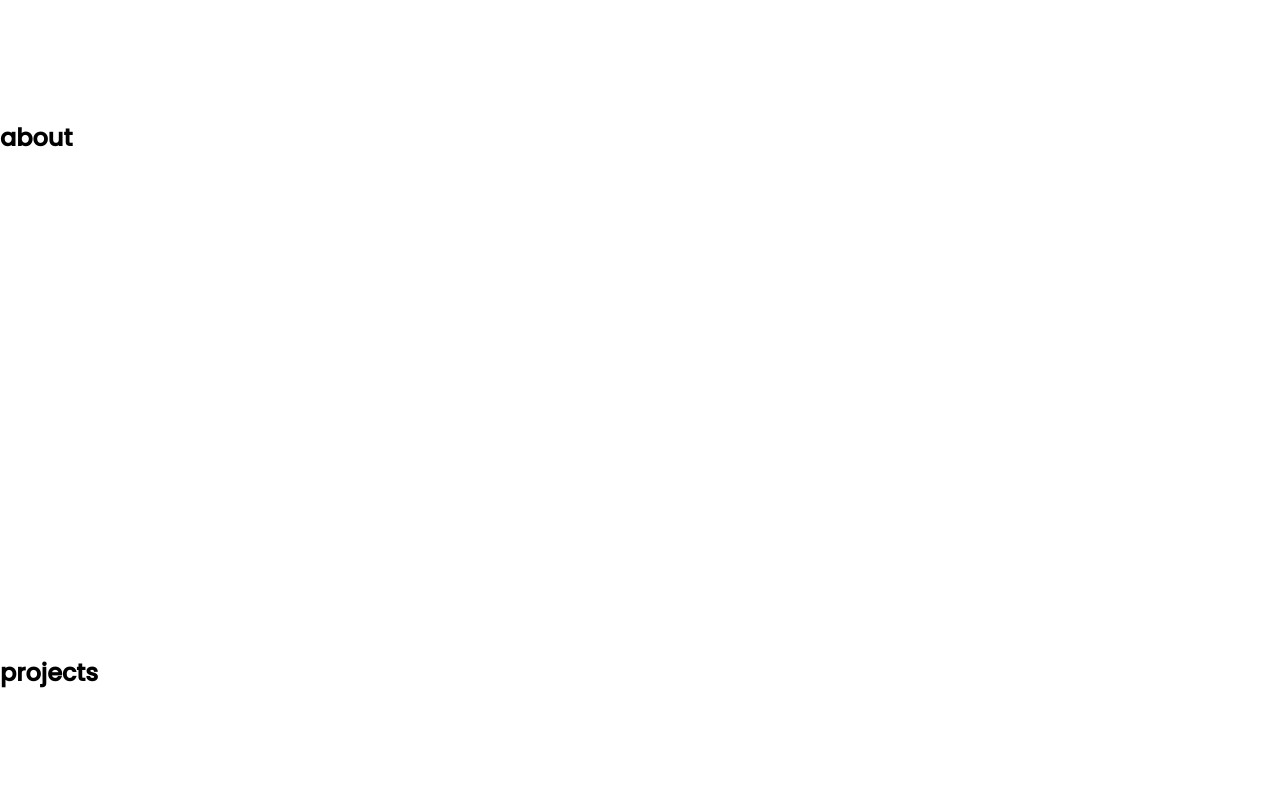
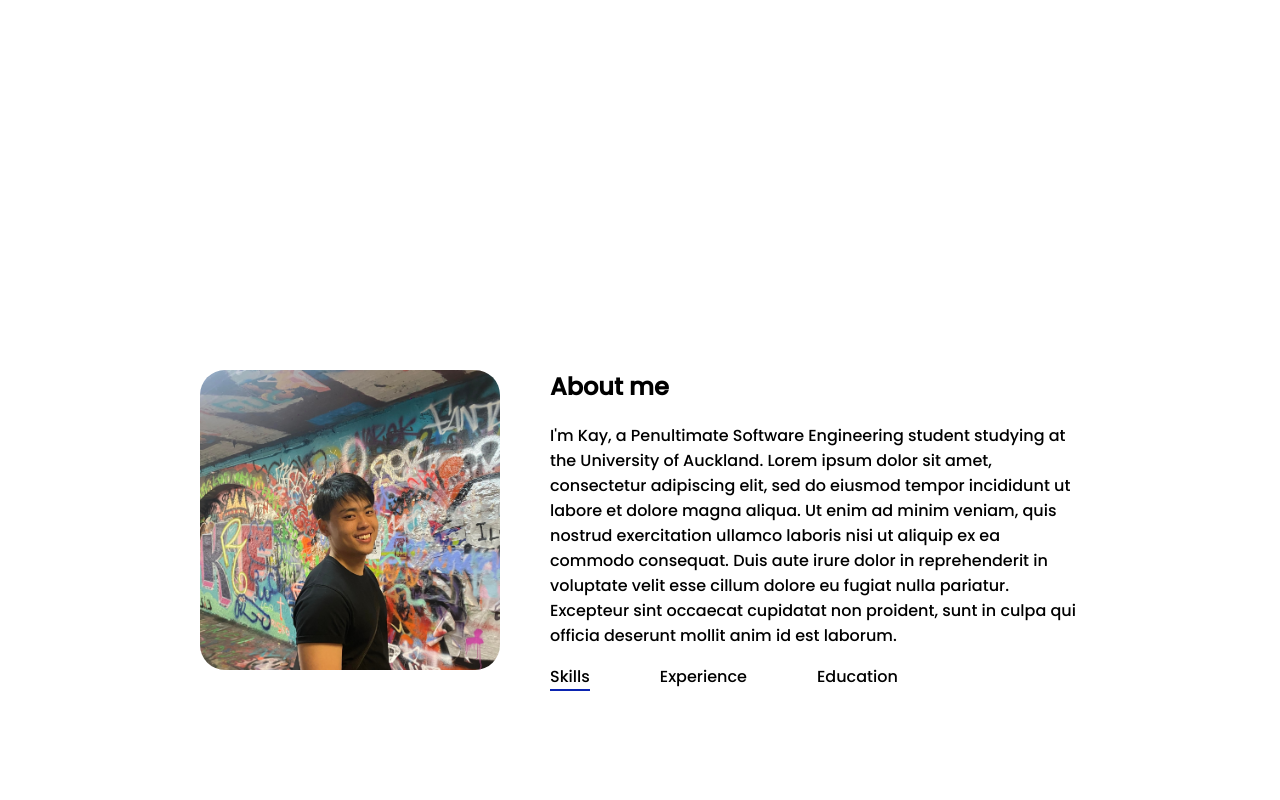
Before and after one commit to tangkay10k/personal-portfolio, a React (Create React App) app in the folder personal-portfolio/: page / in a window 1280 px wide. Shown: the part 1180-1980 px from the top of the page. Built offline with nearby package versions, Linux system fonts and the light colour scheme.

Commit message:
feat: Implemented basic structure of about section

```diff
--- a/personal-portfolio/src/App.js
+++ b/personal-portfolio/src/App.js
@@ -1,55 +1,49 @@
-import React, { useRef, useState, useEffect } from 'react';
-import logo from './logo.svg';
-import './App.css';
-import Nav from './components/Nav'
+import React, { useRef, useState, useEffect } from 'react'
+import './App.css'
+import Nav from './components/nav/Nav'
+import About from './components/about/About'
 
 function App() {
+  const home = useRef(null)
+  const about = useRef(null)
+  const projects = useRef(null)
+  const cvTranscript = useRef(null)
+  const contact = useRef(null)
 
-  const home = useRef(null);
-  const about = useRef(null);
-  const projects = useRef(null);
-  const cvTranscript = useRef(null);
-  const contact = useRef(null);
-
-  const [showNav, setShowNav] = useState(true);
-  const lastScrollY = useRef(0);
+  const [showNav, setShowNav] = useState(true)
+  const lastScrollY = useRef(0)
 
   useEffect(() => {
     const handleScroll = () => {
-      const currentScrollY = window.scrollY;
-      setShowNav(currentScrollY < lastScrollY.current);
-      lastScrollY.current = currentScrollY;
-    };
+      const currentScrollY = window.scrollY
+      setShowNav(currentScrollY < lastScrollY.current)
+      lastScrollY.current = currentScrollY
+    }
 
-    window.addEventListener('scroll', handleScroll, { passive: true });
+    window.addEventListener('scroll', handleScroll, { passive: true })
 
     return () => {
-      window.removeEventListener('scroll', handleScroll);
-    };
-  }, []);
-
+      window.removeEventListener('scroll', handleScroll)
+    }
+  }, [])
 
   return (
     <>
       <Nav
         showNav={showNav}
-        home ={home}
+        home={home}
         about={about}
         projects={projects}
         cvTranscript={cvTranscript}
-        contact={contact}/>
+        contact={contact}
+      />
       <div ref={home} className="App">
         <header className="App-header">
-          <img src={logo} className="App-logo" alt="logo" />
-          <p>
-            Testing!
-          </p>
+          <p>Testing!</p>
         </header>
       </div>
 
-      <div ref={about} style={{ marginTop: '500px' }}>
-        <h2>about</h2>
-      </div>
+      <About about={about} />
 
       <div ref={projects} style={{ marginTop: '500px' }}>
         <h2>projects</h2>
@@ -63,7 +57,7 @@ function App() {
         <h2>contact</h2>
       </div>
     </>
-  );
+  )
 }
 
-export default App;
+export default App
--- a/personal-portfolio/src/components/Nav.jsx
+++ /dev/null
@@ -1,37 +0,0 @@
-import styles from './nav.module.css'
-
-const Nav = ({showNav, home, about, projects, cvTranscript, contact}) => {
-
-  const navStyle = {
-    transform: showNav ? 'translateY(0)' : 'translateY(-100%)',
-    transition: 'transform 0.3s ease'
-  };
-
-  return (
-    <div style={navStyle} className={styles.navbar}>
-      <div className={styles.clickables}>
-        <Section section={home} name='Home'/>
-        <Section section={about} name='About'/>
-        <Section section={projects} name='Projects'/>
-        <Section section={cvTranscript} name='CV & Transcript'/>
-        <Section section={contact} name='Contact'/>
-      </div>
-    </div>
-  )
-}
-
-const Section = ({section, name}) => {
-
-  function scrollToMySection(ref) {
-    ref.current.scrollIntoView({ behavior: 'smooth', block: 'start' })
-  }
-  return (
-    <span
-      onClick={()=>scrollToMySection(section)}
-      className={styles.scrollTo}>
-      {name}
-    </span>
-  )
-}
-
-export default Nav
--- /dev/null
+++ b/personal-portfolio/src/components/about/About.jsx
@@ -0,0 +1,59 @@
+import { useEffect, useState } from 'react'
+import styles from './about.module.css'
+import content from './aboutme.js'
+
+const About = ({ about }) => {
+  const [currentTab, setTab] = useState('Skills')
+
+  useEffect(() => console.log('Current Tab: ', currentTab), [currentTab])
+
+  return (
+    <div
+      ref={about}
+      style={{ marginTop: '500px' }}
+      className={styles.container}
+    >
+      <img
+        src="/tangkay.jpg"
+        alt="Kay Tang"
+        className={styles.displayPicture}
+      />
+      <div>
+        <h2 className={styles.about}>About me</h2>
+        {content.split('\n\n').map((paragraph, index) => (
+          <p key={index}>{paragraph}</p>
+        ))}
+        <div className={styles.content}>
+          <span
+            className={`${styles.subSection} ${
+              currentTab === 'Skills' ? styles.activeTab : ''
+            }`}
+            onClick={() => setTab('Skills')}
+          >
+            Skills
+          </span>
+          <span
+            className={`${styles.subSection} ${
+              currentTab === 'Exp' ? styles.activeTab : ''
+            }`}
+            onClick={() => setTab('Exp')}
+          >
+            Experience
+          </span>
+          <span
+            className={`${styles.subSection} ${
+              currentTab === 'Edu' ? styles.activeTab : ''
+            }`}
+            onClick={() => setTab('Edu')}
+          >
+            Education
+          </span>
+        </div>
+      </div>
+    </div>
+  )
+}
+
+const Overview = () => {}
+
+export default About
--- /dev/null
+++ b/personal-portfolio/src/components/about/about.module.css
@@ -0,0 +1,72 @@
+.container {
+  display: flex;
+  justify-content: center; /* Aligns items on the main axis (horizontal by default) */
+  align-items: center; /* Aligns items on the cross axis (vertical by default) */
+  gap: 50px;
+  height: 100vh; /* Sets the height of the container to the full viewport height */
+  margin-left: 200px;
+  margin-right: 200px;
+}
+
+.displayPicture {
+  width: 300px;
+  height: 300px;
+  border-radius: 25px;
+}
+
+.content {
+  display: flex;
+  justify-content: left;
+  gap: 50px;
+}
+
+.about {
+  position: relative; /* Added to position your header relative to its normal position */
+}
+
+.subSection {
+  cursor: pointer;
+  color: rgb(0, 0, 0);
+  margin-right: 20px;
+  position: relative;
+  display: inline-block;
+  transition: color 0.3s ease;
+}
+
+/* Hover effect */
+.subSection:hover::after {
+  right: 0;
+}
+
+.subSection::after {
+  content: '';
+  position: absolute;
+  left: 0;
+  right: 100%;
+  bottom: 0px;
+  height: 2px;
+  border-bottom: 2px solid rgb(11, 36, 177);
+  transition: right 0.3s ease;
+}
+
+/* Hover effect for non-active tabs */
+.subSection:not(.activeTab):hover::after {
+  content: '';
+  position: absolute;
+  left: 0;
+  right: 0;
+  bottom: 0px;
+  height: 2px;
+  border-bottom: 2px solid rgb(11, 36, 177);
+  transition: right 0.3s ease;
+}
+
+/* No hover effect for active tab */
+.activeTab::after {
+  content: none;
+}
+
+/* Active tab style */
+.activeTab {
+  border-bottom: 2px solid rgb(11, 36, 177);
+}
--- /dev/null
+++ b/personal-portfolio/src/components/about/aboutme.js
@@ -0,0 +1,9 @@
+const aboutMe = `I'm Kay, a Penultimate Software Engineering student studying at the University of Auckland.
+  Lorem ipsum dolor sit amet, consectetur adipiscing elit, sed do eiusmod tempor incididunt
+  ut labore et dolore magna aliqua. Ut enim ad minim veniam, quis nostrud exercitation ullamco
+  laboris nisi ut aliquip ex ea commodo consequat. Duis aute irure dolor in reprehenderit
+  in voluptate velit esse cillum dolore eu fugiat nulla pariatur. Excepteur sint occaecat
+  cupidatat non proident, sunt in culpa qui officia deserunt mollit anim id est laborum.
+  `;
+
+export default aboutMe;
--- /dev/null
+++ b/personal-portfolio/src/components/nav/Nav.jsx
@@ -0,0 +1,23 @@
+import styles from './nav.module.css'
+import Section from '../section/Section'
+
+const Nav = ({ showNav, home, about, projects, cvTranscript, contact }) => {
+  const navStyle = {
+    transform: showNav ? 'translateY(0)' : 'translateY(-100%)',
+    transition: 'transform 0.3s ease',
+  }
+
+  return (
+    <div style={navStyle} className={styles.navbar}>
+      <div className={styles.clickables}>
+        <Section section={home} name="Home" />
+        <Section section={about} name="About" />
+        <Section section={projects} name="Projects" />
+        <Section section={cvTranscript} name="CV & Transcript" />
+        <Section section={contact} name="Contact" />
+      </div>
+    </div>
+  )
+}
+
+export default Nav
--- /dev/null
+++ b/personal-portfolio/src/components/nav/nav.module.css
@@ -0,0 +1,13 @@
+.navbar {
+  background-color: rgb(42, 42, 42);
+  position: fixed;
+  top: 0;
+  width: 100%;
+}
+
+.clickables {
+  height: 50px;
+  display: flex;
+  justify-content: flex-end;
+  align-items: center;
+}
--- /dev/null
+++ b/personal-portfolio/src/components/section/Section.jsx
@@ -0,0 +1,17 @@
+import styles from "./section.module.css";
+
+const Section = ({ section, name }) => {
+  function scrollToMySection(ref) {
+    ref.current.scrollIntoView({ behavior: "smooth", block: "start" });
+  }
+  return (
+    <span
+      onClick={() => scrollToMySection(section)}
+      className={styles.scrollTo}
+    >
+      {name}
+    </span>
+  );
+};
+
+export default Section;
--- a/personal-portfolio/src/components/nav.module.css
+++ b/personal-portfolio/src/components/section/section.module.css
@@ -1,10 +1,3 @@
-.navbar {
-  background-color: rgb(42, 42, 42);
-  position: fixed;
-  top: 0;
-  width: 100%;
-}
-
 .scrollTo {
   cursor: pointer;
   color: rgb(255, 255, 255);
@@ -27,11 +20,3 @@
   background-color: rgb(255, 255, 255);
   transition: right 0.3s ease;
 }
-
-
-.clickables {
-  height: 50px;
-  display: flex;
-  justify-content: flex-end;
-  align-items: center;
-}
```
Also changed, not shown: personal-portfolio/public/manifest.json, personal-portfolio/public/tangkay.jpg (added).
